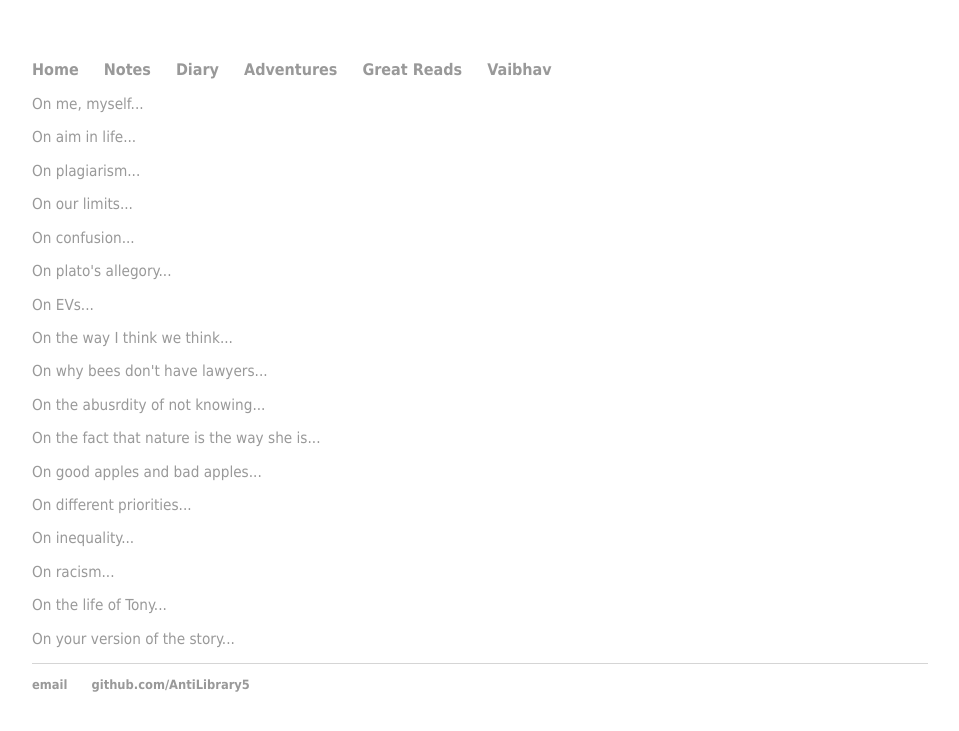
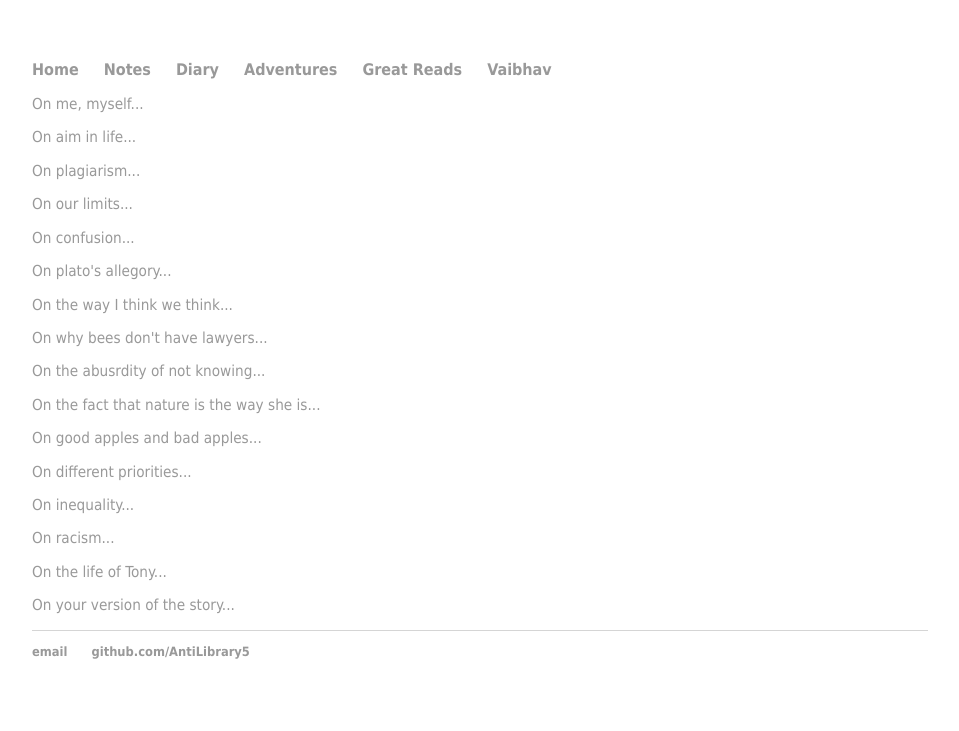
Before and after one commit to AntiLibrary5/AntiLibrary5.github.io, a Jekyll site: the page built from diary/index.html, in a window 1280 px wide. Shown: the top 731 px of the page, without its empty margins (160-1119 px from the left). Built offline with Jekyll 4.4.1, drawn with Linux system fonts in a browser that asks for light colours.

Commit message:
Update index.html

```diff
--- a/diary/index.html
+++ b/diary/index.html
@@ -9,7 +9,6 @@ title: Vaibhav Arora, theboxtroll
   <p><a href="/diary/on_our_limits.html">On our limits...</a></p>
   <p><a href="/diary/on_confusion.html">On confusion...</a></p>
   <p><a href="/diary/on_platos_allegory.html">On plato's allegory...</a></p>
-  <p><a href="/diary/on_evs.html">On EVs...</a></p>
   <p><a href="/diary/on_the_way_I_think_we_think.html">On the way I think we think...</a></p>
   <p><a href="/diary/on_why_bees_dont_have_lawyers.html">On why bees don't have lawyers...</a></p>
   <p><a href="/diary/on_absurdity_of_not_knowing.html">On the abusrdity of not knowing...</a></p>
```
